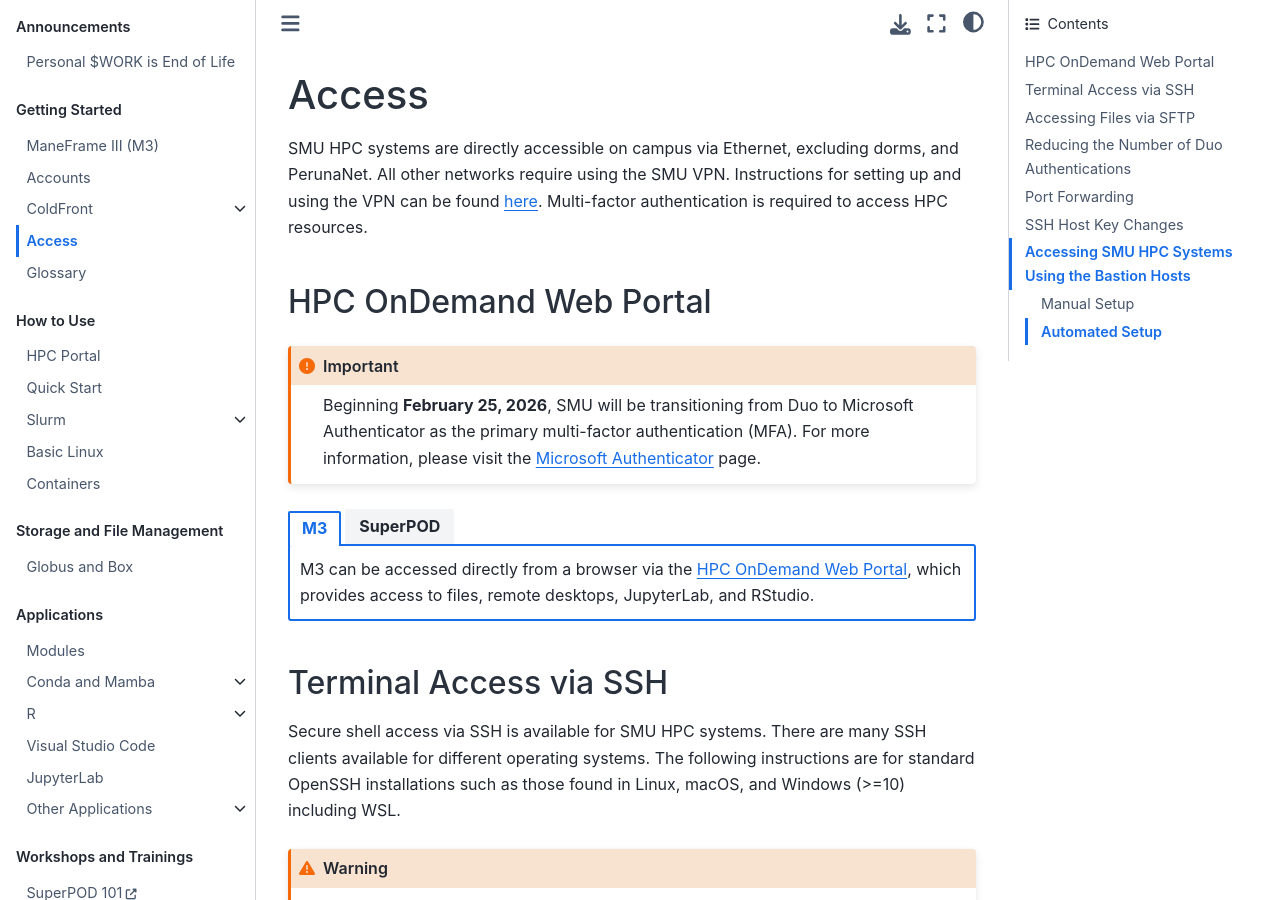
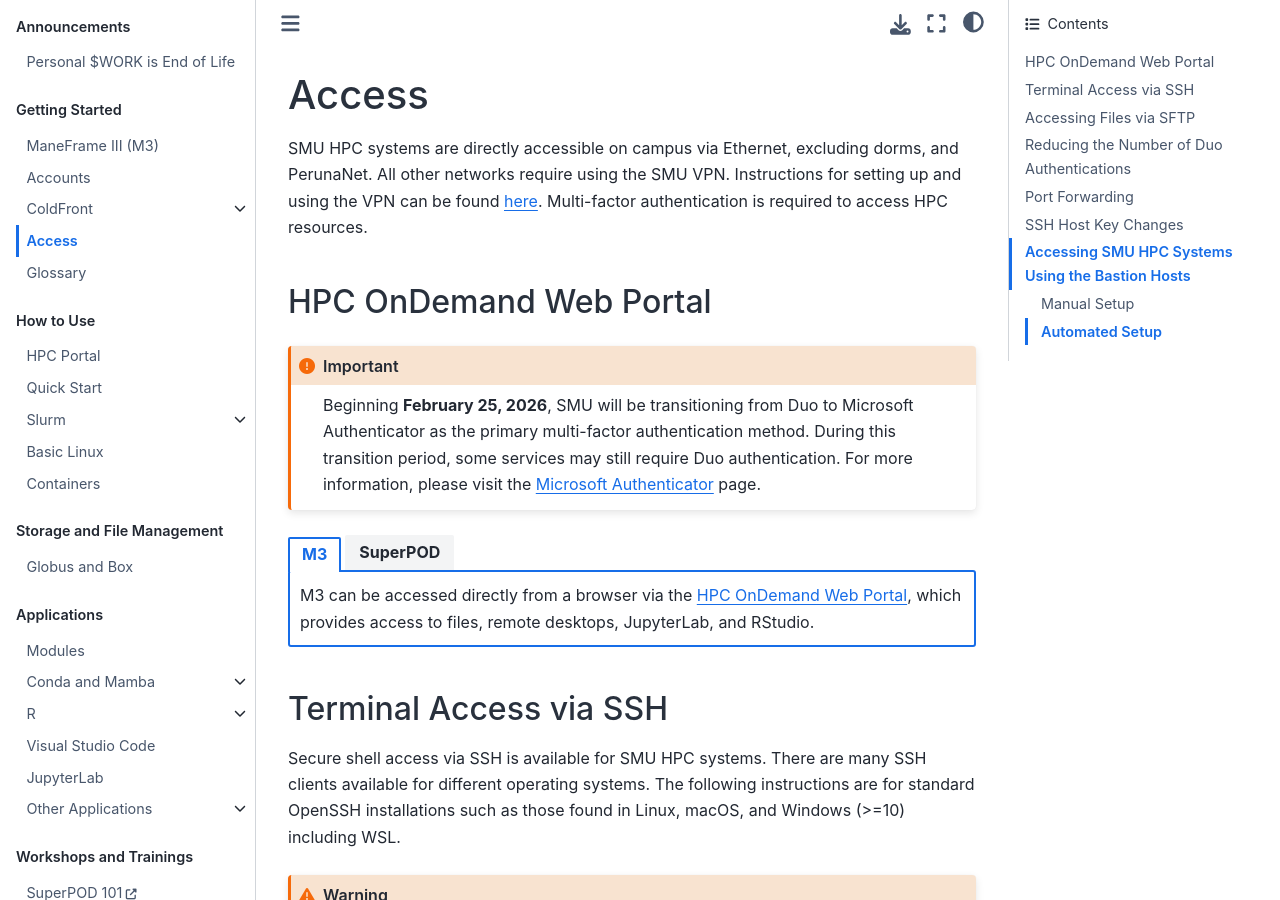
Before and after one commit to SouthernMethodistUniversity/hpc_docs, a Jupyter Book: the page built from docs/access.md, in a window 1280 px wide and 900 px high. Built offline with Jupyter Book 1.0.4 settings and Sphinx 7.4.7 and the Sphinx Book theme 1.1.4, drawn with Linux system fonts in a browser that asks for light colours.

Commit message:
Update access.md

`````diff
--- a/docs/access.md
+++ b/docs/access.md
@@ -8,7 +8,7 @@
 
 ## HPC OnDemand Web Portal
 
-:::{important} Beginning **February 25, 2026**, SMU will be transitioning from Duo to Microsoft Authenticator as the primary multi-factor authentication (MFA). For more information, please visit the [Microsoft Authenticator](https://www.smu.edu/oit/services/microsoft-authenticator) page.
+:::{important} Beginning **February 25, 2026**, SMU will be transitioning from Duo to Microsoft Authenticator as the primary multi-factor authentication method. During this transition period, some services may still require Duo authentication. For more information, please visit the [Microsoft Authenticator](https://www.smu.edu/oit/services/microsoft-authenticator) page.
 :::
 
 ````{tab-set}
`````
